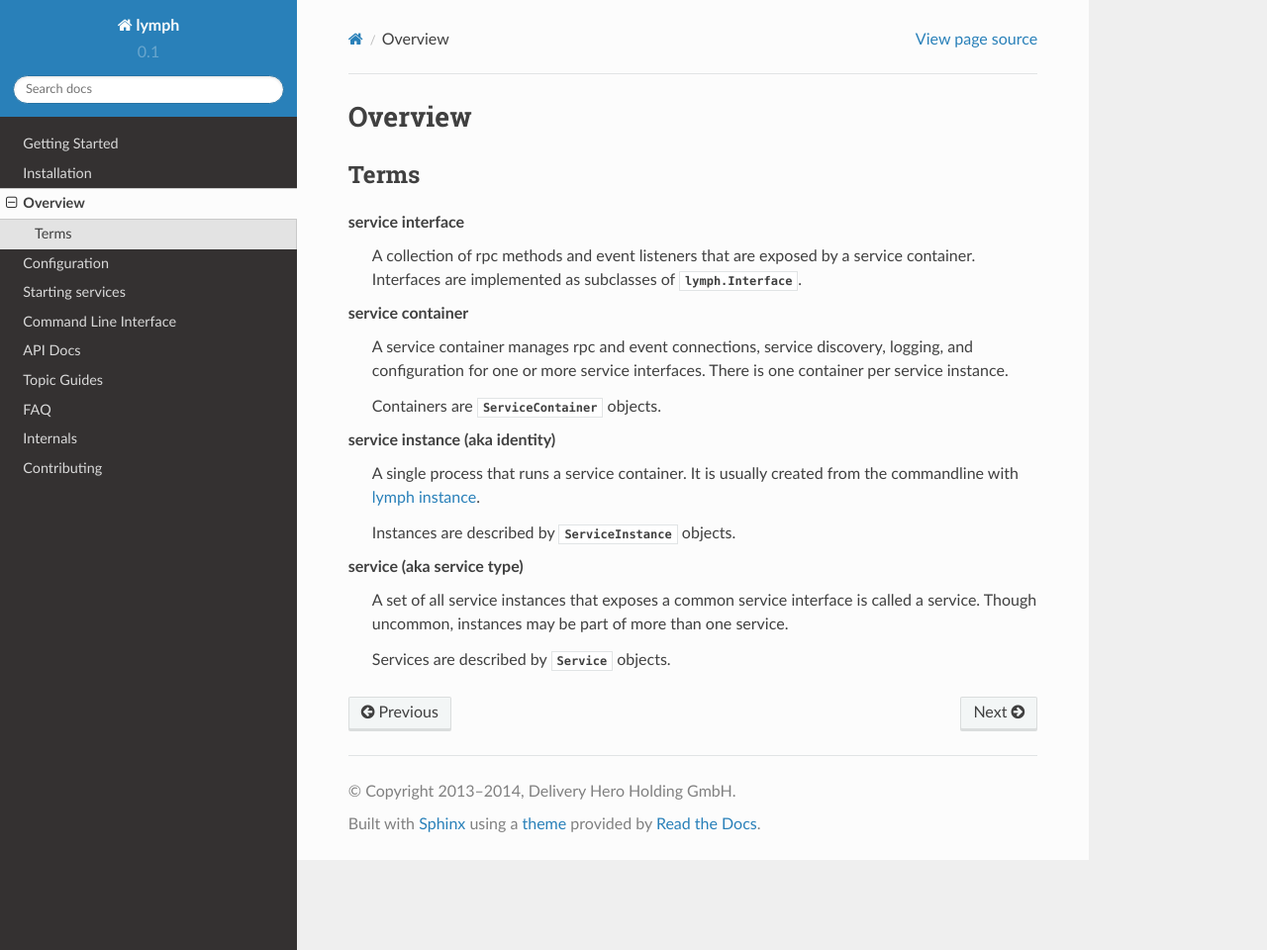
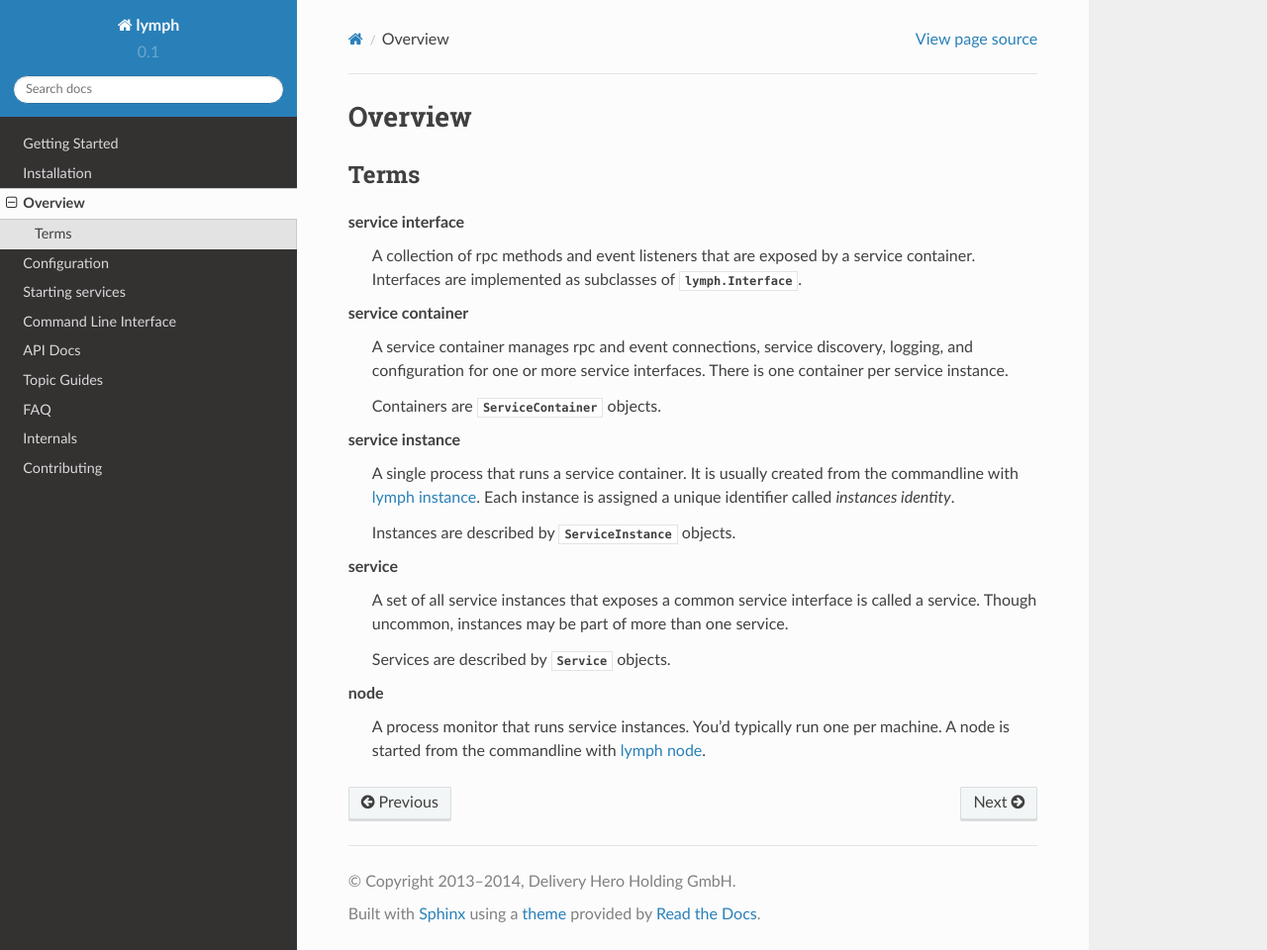
Before and after one commit to deliveryhero/lymph, a Sphinx documentation site: the page built from docs/overview.rst, in a window 1280 px wide and 960 px high. Shown: the whole window at 99% size. Built offline with Sphinx 7.4.7 and the Read the Docs theme 2.0.0, drawn with Linux system fonts in a browser that asks for light colours; formulas are drawn with MathJax 3.

Commit message:
Updated overview

```diff
--- a/docs/overview.rst
+++ b/docs/overview.rst
@@ -17,14 +17,19 @@ Terms
 
         Containers are :class:`ServiceContainer <lymph.core.container.ServiceContainer>` objects.
 
-    service instance (aka identity)
+    service instance
         A single process that runs a service container.
         It is usually created from the commandline with :ref:`lymph instance <cli-lymph-instance>`.
+        Each instance is assigned a unique identifier called *instances identity*.
 
         Instances are described by :class:`ServiceInstance <lymph.core.services.ServiceInstance>` objects.
 
-    service (aka service type)
+    service
         A set of all service instances that exposes a common service interface is called a service.
         Though uncommon, instances may be part of more than one service.
 
         Services are described by :class:`Service <lymph.core.services.Service>` objects.
+
+    node
+        A process monitor that runs service instances. You'd typically run one per machine.
+        A node is started from the commandline with :ref:`lymph node <cli-lymph-node>`.
```
